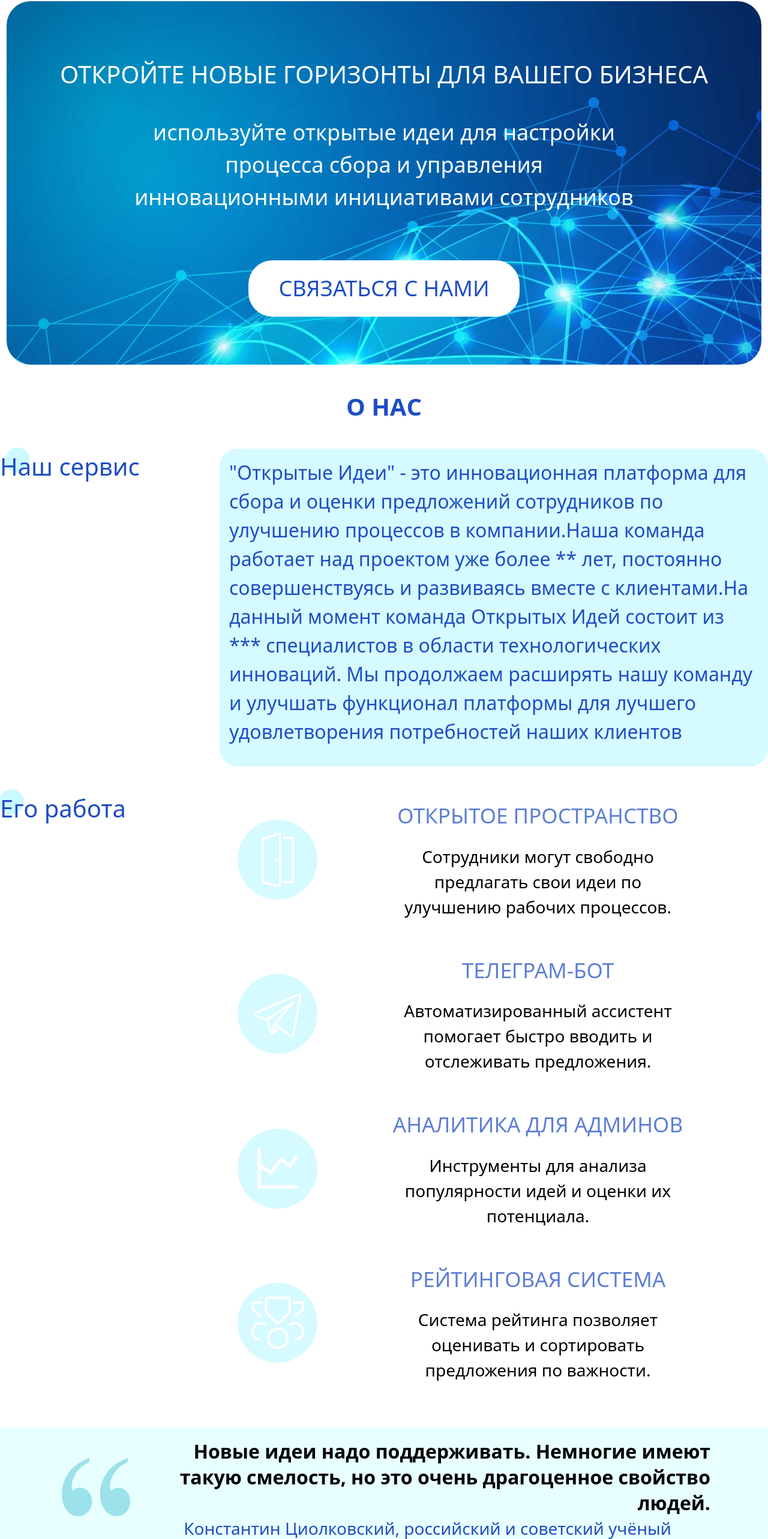
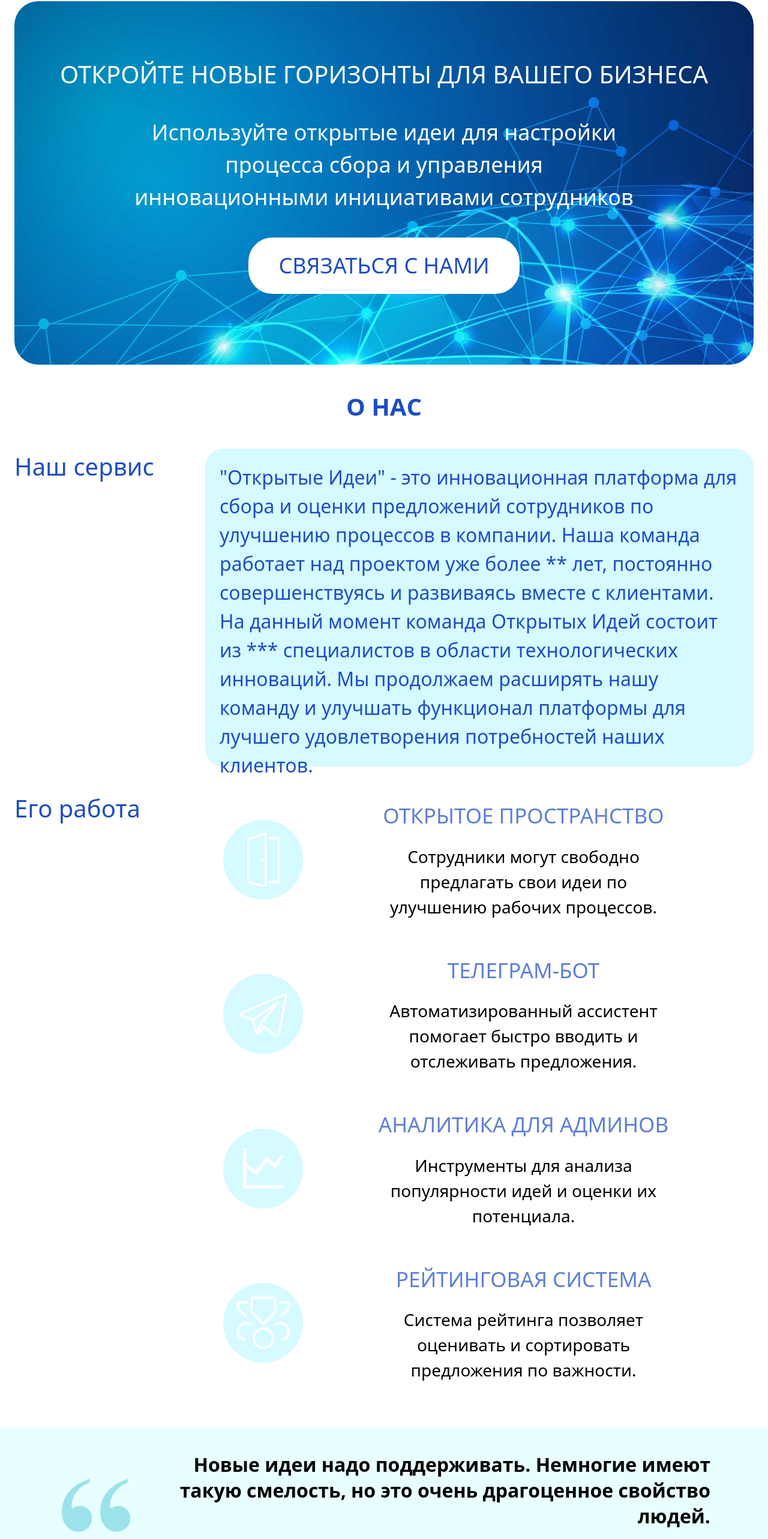
Before and after one commit to lol33229/blum_main_proj, a React (Vite) app: page / in a window 1280 px wide. Shown: the part 113-2679 px from the top of the page at 60% size. Built offline with nearby package versions, Linux system fonts and the light colour scheme.

Commit message:
Add files via upload

```diff
--- a/src/module/about/About.tsx
+++ b/src/module/about/About.tsx
@@ -1,52 +1,63 @@
-import Item from "./components/Item"
-type Props = {}
+import Item from "./components/Item";
+
+type Props = {};
 
 export default function About({}: Props) {
     const items = [
         {
             id: 1,
-            title: 'ОТКРЫТОЕ ПРОСТРАНСТВО',
-            discription: 'Сотрудники могут свободно предлагать свои идеи по улучшению рабочих процессов.',
-            src: '/image/2.png'
+            title: "ОТКРЫТОЕ ПРОСТРАНСТВО",
+            discription: "Сотрудники могут свободно предлагать свои идеи по улучшению рабочих процессов.",
+            src: "/image/2.png",
         },
         {
             id: 2,
-            title: 'ТЕЛЕГРАМ-БОТ',
-            discription: 'Автоматизированный ассистент помогает быстро вводить и отслеживать предложения.',
-            src: '/image/3.png'
+            title: "ТЕЛЕГРАМ-БОТ",
+            discription: "Автоматизированный ассистент помогает быстро вводить и отслеживать предложения.",
+            src: "/image/3.png",
         },
         {
             id: 3,
-            title: 'АНАЛИТИКА ДЛЯ АДМИНОВ',
-            discription: 'Инструменты для анализа популярности идей и оценки их потенциала.',
-            src: '/image/4.png'
+            title: "АНАЛИТИКА ДЛЯ АДМИНОВ",
+            discription: "Инструменты для анализа популярности идей и оценки их потенциала.",
+            src: "/image/4.png",
         },
         {
             id: 4,
-            title: 'РЕЙТИНГОВАЯ СИСТЕМА',
-            discription: 'Система рейтинга позволяет оценивать и сортировать предложения по важности.',
-            src: '/image/5.png'
+            title: "РЕЙТИНГОВАЯ СИСТЕМА",
+            discription: "Система рейтинга позволяет оценивать и сортировать предложения по важности.",
+            src: "/image/5.png",
         },
-    ]
+    ];
+
     return (
-    <div className='w-full mt-10' id='about'>
-        <h1 className='font-semibold text-[40px] text-[#1E4DC2] uppercase text-center'>О НАС</h1>
-        <div className="flex justify-between mt-10">
-            <h1  className='font-normal text-[40px] text-[#1E4DC2] text-center krug relative'>Наш сервис</h1>
-            <div className="w-full bg-[#A4F4FE75] rounded-[30px] p-4 max-w-[914px] h-[530px]">
-                <p className='font-normal text-[32px] text-[#1E4DC2]'>"Открытые Идеи" - это инновационная платформа для сбора и оценки предложений сотрудников по улучшению процессов в компании.Наша команда работает над проектом уже более ** лет, постоянно совершенствуясь и развиваясь вместе с клиентами.На данный момент команда Открытых Идей состоит из *** специалистов в области технологических инноваций. Мы продолжаем расширять нашу команду и улучшать функционал платформы для лучшего удовлетворения потребностей наших клиентов</p>
+        <div className="w-full mt-10 px-4 sm:px-6" id="about">
+            {/* Заголовок */}
+            <h1 className="font-semibold text-[24px] sm:text-[40px] text-[#1E4DC2] uppercase text-center">О НАС</h1>
+
+            {/* Первый блок */}
+            <div className="flex flex-col md:flex-row justify-between mt-10 gap-6">
+                <h1 className="font-normal text-[24px] sm:text-[40px] text-[#1E4DC2] text-center relative">
+                    Наш сервис
+                </h1>
+                <div className="w-full bg-[#A4F4FE75] rounded-[30px] p-4 sm:p-6 max-w-full md:max-w-[914px] h-auto md:h-[530px]">
+                    <p className="font-normal text-[18px] sm:text-[24px] md:text-[32px] text-[#1E4DC2]">
+                        "Открытые Идеи" - это инновационная платформа для сбора и оценки предложений сотрудников по улучшению процессов в компании. Наша команда работает над проектом уже более ** лет, постоянно совершенствуясь и развиваясь вместе с клиентами. На данный момент команда Открытых Идей состоит из *** специалистов в области технологических инноваций. Мы продолжаем расширять нашу команду и улучшать функционал платформы для лучшего удовлетворения потребностей наших клиентов.
+                    </p>
                 </div>
             </div>
-        <div className="flex justify-between mt-10">
-            <h1 className='font-normal text-[40px] text-[#1E4DC2] text-center krug2 relative'>Его работа</h1>
-            <div className="w-full p-4 max-w-[900px]">
+
+            {/* Второй блок */}
+            <div className="flex flex-col md:flex-row justify-between mt-10 gap-6">
+                <h1 className="font-normal text-[24px] sm:text-[40px] text-[#1E4DC2] text-center relative">
+                    Его работа
+                </h1>
+                <div className="w-full p-4 max-w-full md:max-w-[900px]">
                     {items.map((item) => {
-                    return (
-                        <Item key={item.id} item={item} />
-                    )
+                        return <Item key={item.id} item={item} />;
                     })}
                 </div>
             </div>
         </div>
-  )
+    );
 }
--- a/src/module/call/Call.tsx
+++ b/src/module/call/Call.tsx
@@ -2,18 +2,27 @@ type Props = {}
 
 export default function Call({ }: Props) {
     return (
-        <div className='w-full mt-6'>
-            <div className='w-full flex items-center justify-center'>
+        <div className="w-full mt-6 px-4 sm:px-6">
+            <div className="w-full flex items-center justify-center">
                 <div
-                    className='bg-cover bg-center bg-no-repeat rounded-[40px] max-w-[1258px] w-full h-[606px] pt-[92px]'
+                    className="bg-cover bg-center bg-no-repeat rounded-[20px] sm:rounded-[40px] max-w-[1258px] w-full h-[400px] sm:h-[606px] pt-[60px] sm:pt-[92px]"
                     style={{ backgroundImage: 'url("/image/1.png")' }}
                 >
-                    <h1 className='font-normal text-[40px] text-[#FFFFFF] uppercase text-center'>Откройте новые горизонты для вашего бизнеса</h1>
-                    <div className='flex items-center justify-center mt-[40px]'>
-                        <p className='font-normal text-[36px] text-[#FFFFFF] text-center max-w-[848px]'>используйте открытые идеи для настройки процесса сбора и управления инновационными инициативами сотрудников</p>
+                    <h1 className="font-normal text-[24px] sm:text-[40px] text-[#FFFFFF] uppercase text-center">
+                        Откройте новые горизонты для вашего бизнеса
+                    </h1>
+                    <div className="flex items-center justify-center mt-[20px] sm:mt-[40px]">
+                        <p className="font-normal text-[16px] sm:text-[36px] text-[#FFFFFF] text-center max-w-[300px] sm:max-w-[848px]">
+                            Используйте открытые идеи для настройки процесса сбора и управления инновационными инициативами сотрудников
+                        </p>
                     </div>
-                    <div className='flex items-center justify-center mt-[78px]'>
-                        <a className='font-normal text-[36px] text-[#1E4DC2] text-center max-w-[848px] bg-[#FFFFFF] rounded-[40px] py-[20px] px-[50px] ' href="#contact">СВЯЗАТЬСЯ С НАМИ</a>
+                    <div className="flex items-center justify-center mt-[20px] sm:mt-[40px]">
+                        <a
+                            className="font-normal text-[16px] sm:text-[36px] text-[#1E4DC2] text-center max-w-[300px] sm:max-w-[848px] bg-[#FFFFFF] rounded-[20px] sm:rounded-[40px] py-[12px] sm:py-[20px] px-[30px] sm:px-[50px]"
+                            href="#contact"
+                        >
+                            СВЯЗАТЬСЯ С НАМИ
+                        </a>
                     </div>
                 </div>
             </div>
--- a/src/module/header/Header.tsx
+++ b/src/module/header/Header.tsx
@@ -42,8 +42,8 @@ export default function Header({ }: Props) {
       {isMenuOpen && (
         <nav className="md:hidden flex flex-col p-4 bg-white shadow-lg">
           <a className="text-[#1E4DC2] font-normal text-[20px] leading-[24px] mb-2" href="#about">О нас</a>
-          <a className="text-[#1E4DC2] font-normal text-[20px] leading-[24px] mb-2" href="#news">Новости</a>
-          <a className="text-[#1E4DC2] font-normal text-[20px] leading-[24px] mb-2" href="#features">Преимущества</a>
+          <a className="text-[#1E4DC2] font-normal text-[20px] leading-[24px] mb-2" href="#2">Новости</a>
+          <a className="text-[#1E4DC2] font-normal text-[20px] leading-[24px] mb-2" href="#3">Преимущества</a>
           <a className="text-[#1E4DC2] font-normal text-[20px] leading-[24px] mb-2" href="#why">Почему мы</a>
           <a className="text-[#1E4DC2] font-normal text-[20px] leading-[24px]" href="#contact">Связь с нами</a>
         </nav>
--- a/src/module/new/New.tsx
+++ b/src/module/new/New.tsx
@@ -30,7 +30,7 @@ export default function New({}: Props) {
     <div className='w-full mt-10' id="2">
         <h1 className='font-semibold text-[40px] text-[#1E4DC2] uppercase text-center'>Открывая горизонты: Новые разработки и успехи</h1>
         <div className="mt-10">
-            <div className="w-full flex justify-between flex-wrap">
+            <div className="mt-10 grid grid-cols-1 md:grid-cols-3 gap-6 justify-items-center">
                 {items.map((item) => {
                     return (
                         <Item key={item.id} item={item} />
--- a/src/module/quotation/Quotation.tsx
+++ b/src/module/quotation/Quotation.tsx
@@ -1,13 +1,25 @@
 type Props = {}
 
-export default function Quotation({ }: Props) {
+export default function Quotation({}: Props) {
     return (
-        <div className='w-full bg-[#CDFFFE75] h-[208px] py-10 px-24 flex justify-between '>
-            <img className='opacity-35' src="/image/6.png" alt="" height={96} width={145} />
-            <div className='flex flex-col justify-center items-center'>
-                <h1 className='font-semibold text-[32px] text-[#000000] text-right leading-[43px] max-w-[1039px]'>Новые идеи надо поддерживать. Немногие имеют такую смелость, но это очень драгоценное свойство людей.</h1>
-                <p className='font-normal text-[28px] text-[#1E4DC2] text-right leading-[43px] max-w-[1039px]'>Константин Циолковский, российский и советский учёный</p>
+        <div className="w-full bg-[#CDFFFE75] py-6 sm:py-10 px-4 sm:px-24 flex flex-col sm:flex-row justify-between items-center">
+            {/* Изображение */}
+            <img
+                className="opacity-35 mb-4 sm:mb-0"
+                src="/image/6.png"
+                alt=""
+                height={96}
+                width={145}
+            />
+            {/* Текстовая часть */}
+            <div className="flex flex-col justify-center items-center sm:items-end">
+                <h1 className="font-semibold text-[18px] sm:text-[32px] text-[#000000] text-center sm:text-right leading-[26px] sm:leading-[43px] max-w-full sm:max-w-[1039px]">
+                    Новые идеи надо поддерживать. Немногие имеют такую смелость, но это очень драгоценное свойство людей.
+                </h1>
+                <p className="font-normal text-[14px] sm:text-[28px] text-[#1E4DC2] text-center sm:text-right leading-[20px] sm:leading-[43px] max-w-full sm:max-w-[1039px] mt-2 sm:mt-4">
+                    Константин Циолковский, российский и советский учёный
+                </p>
             </div>
         </div>
-    )
+    );
 }
--- a/src/module/we/We.tsx
+++ b/src/module/we/We.tsx
@@ -27,7 +27,7 @@ export default function We({}: Props) {
     <div className='w-full mt-10' id="why">
         <h1 className='font-semibold text-[40px] text-[#1E4DC2] uppercase text-center'>ПОЧЕМУ МЫ?</h1>
         <div className="mt-10">
-            <div className="w-full flex justify-between flex-wrap">
+            <div className="mt-10 grid grid-cols-1 md:grid-cols-3 gap-6 justify-items-center">
                 {items.map((item) => {
                     return (
                         <Item key={item.id} item={item} />
```
Also changed, not shown: src/module/advantage/Advantage.tsx (+26 -25 lines). Lines whose indentation alone changed are shown as unchanged.
